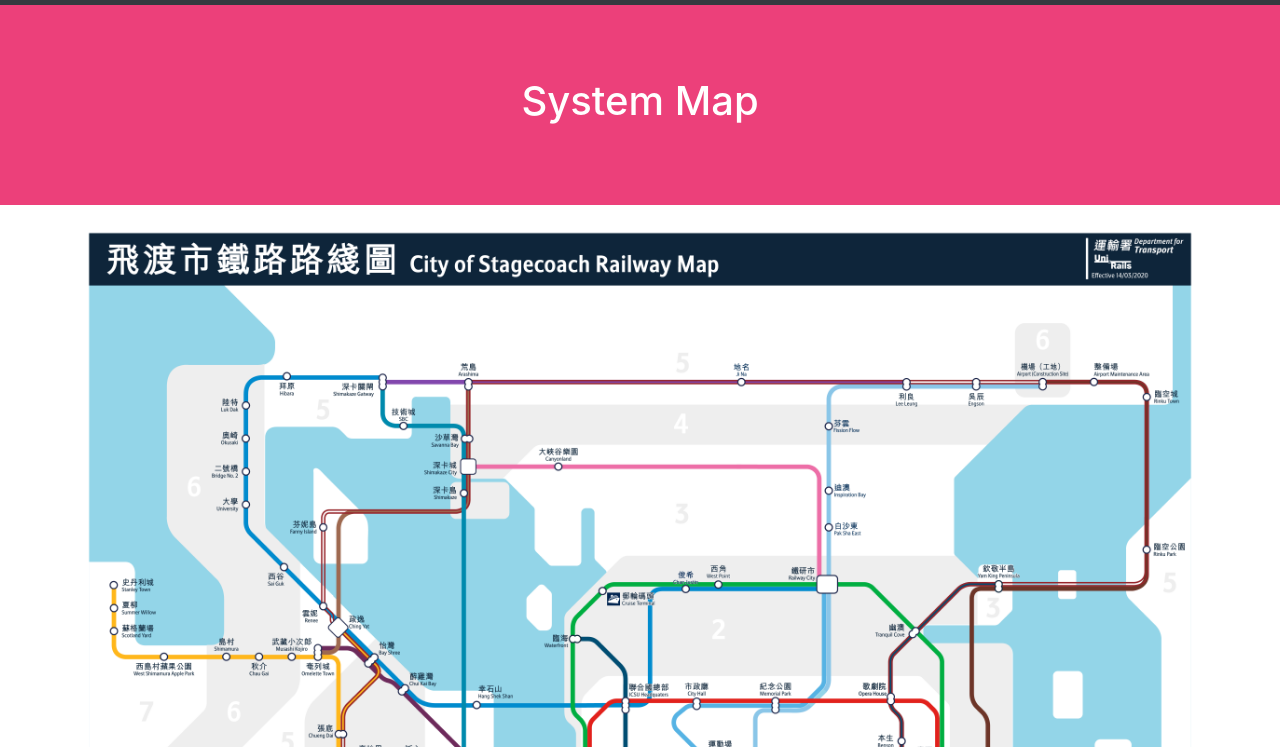
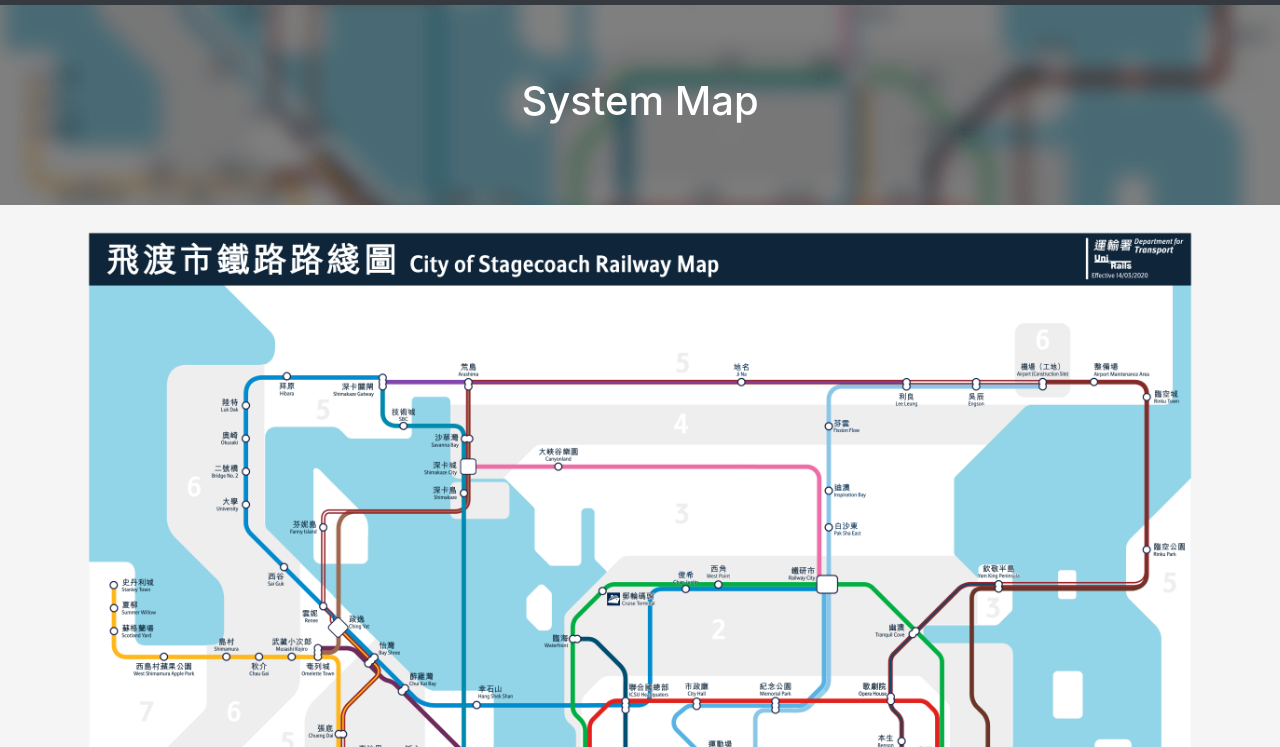
Before and after one commit to unirails/unirails.github.io, a plain HTML site: page sym/index.html in a window 1280 px wide. Shown: the part 53-800 px from the top of the page. Drawn offline with nearby package versions, Linux system fonts and the light colour scheme.

Commit message:
Update system map page

```diff
--- a/sym/styles.css
+++ b/sym/styles.css
@@ -4,11 +4,11 @@ body, html {
   width: 100%;
   height: 100%;
   margin: 0px;
+  background-color: #F5F5F5;
   /* overflow: hidden; */
 }
 
 .head {
-  background-color: white;
   height: 200px;
   display: flex;
   flex-direction: column;
@@ -16,6 +16,9 @@ body, html {
   justify-content: center;
   background-color: #EC407A;
   color: white;
+  background-image: url(sym-blurred.png);
+  background-position: center;
+  background-size: cover;
 }
 
 .main {
```
Also changed, not shown: sym/index.html (+0 -1 lines), sym/SYM-01r1-808_SYM-01r0.png, sym/sym-blurred.png (added).
